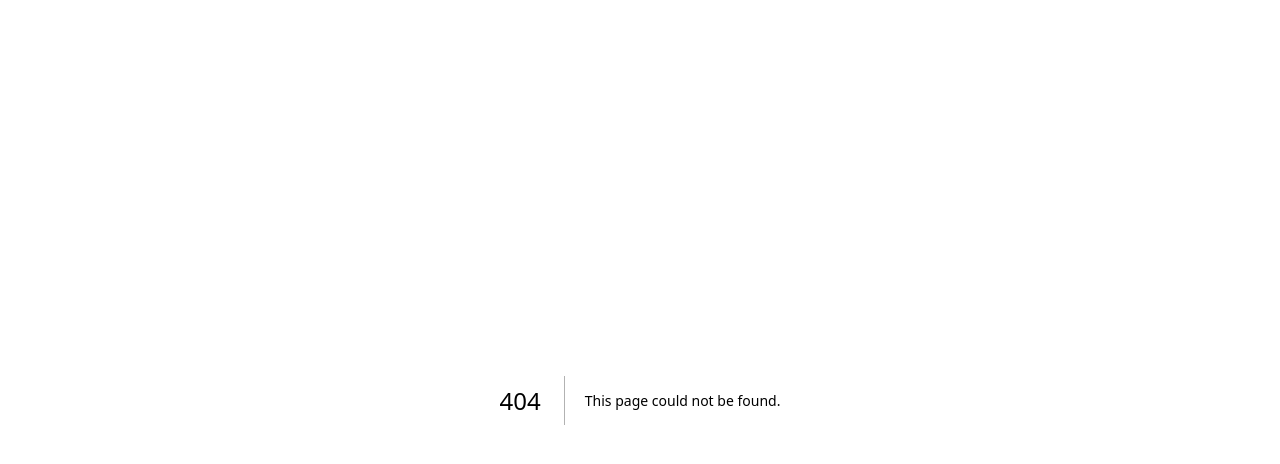
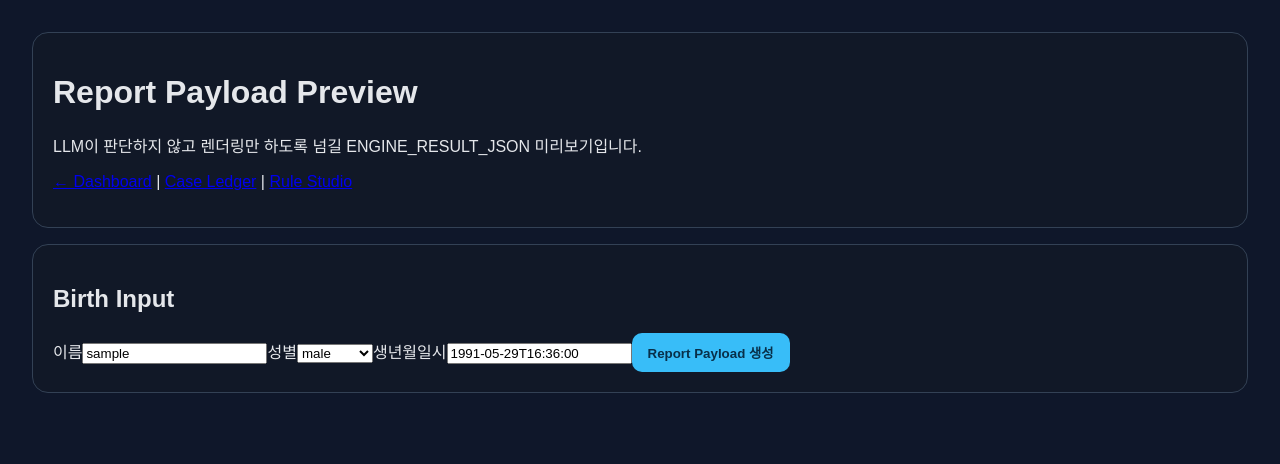
Before and after one commit to vujaderoom/sajuengine, a Next.js app in the folder frontend/: page /reports/preview in a window 1280 px wide. Before the commit this address had no page. Shown: the top 464 px of the page. Built offline with nearby package versions, Linux system fonts and the light colour scheme.

Commit message:
Add report payload preview page

```diff
--- /dev/null
+++ b/frontend/app/reports/preview/page.tsx
@@ -0,0 +1,136 @@
+"use client";
+
+import Link from "next/link";
+import { useState } from "react";
+
+type ReportResponse = {
+  engine_result: unknown;
+  report_payload: {
+    chart: Record<string, unknown>;
+    disease_profile: Record<string, unknown>;
+    medicine_profile: Record<string, unknown>;
+    yongshin: Record<string, unknown>;
+    confidence: Record<string, unknown>;
+    renderer_guardrails: string[];
+    decision_trace_id: string;
+    rule_version: string;
+  };
+};
+
+export default function ReportPreviewPage() {
+  const [name, setName] = useState("sample");
+  const [sex, setSex] = useState("male");
+  const [birthDatetime, setBirthDatetime] = useState("1991-05-29T16:36:00");
+  const [data, setData] = useState<ReportResponse | null>(null);
+  const [error, setError] = useState<string | null>(null);
+  const [loading, setLoading] = useState(false);
+
+  async function buildReportPayload() {
+    setLoading(true);
+    setError(null);
+    try {
+      const res = await fetch("/api/reports/preview", {
+        method: "POST",
+        headers: { "Content-Type": "application/json" },
+        body: JSON.stringify({
+          rule_version: "v1.0.0",
+          birth: {
+            name,
+            sex,
+            birth_datetime: birthDatetime,
+            calendar_type: "solar",
+            timezone: "Asia/Seoul",
+            location: "Seoul",
+          },
+        }),
+      });
+      const json = await res.json();
+      if (!res.ok) {
+        throw new Error(json?.message ?? `API error: ${res.status}`);
+      }
+      setData(json);
+    } catch (err) {
+      setError(err instanceof Error ? err.message : "unknown error");
+    } finally {
+      setLoading(false);
+    }
+  }
+
+  const payload = data?.report_payload;
+
+  return (
+    <main>
+      <div className="card">
+        <h1>Report Payload Preview</h1>
+        <p>LLM이 판단하지 않고 렌더링만 하도록 넘길 ENGINE_RESULT_JSON 미리보기입니다.</p>
+        <p>
+          <Link href="/dashboard">← Dashboard</Link>{" | "}
+          <Link href="/cases">Case Ledger</Link>{" | "}
+          <Link href="/rules">Rule Studio</Link>
+        </p>
+      </div>
+
+      <div className="card">
+        <h2>Birth Input</h2>
+        <label>
+          이름
+          <input value={name} onChange={(event) => setName(event.target.value)} />
+        </label>
+        <label>
+          성별
+          <select value={sex} onChange={(event) => setSex(event.target.value)}>
+            <option value="male">male</option>
+            <option value="female">female</option>
+            <option value="unknown">unknown</option>
+          </select>
+        </label>
+        <label>
+          생년월일시
+          <input
+            value={birthDatetime}
+            onChange={(event) => setBirthDatetime(event.target.value)}
+            placeholder="1991-05-29T16:36:00"
+          />
+        </label>
+        <button onClick={buildReportPayload}>{loading ? "생성 중..." : "Report Payload 생성"}</button>
+      </div>
+
+      {error && (
+        <div className="card">
+          <h2>Error</h2>
+          <p style={{ color: "#fca5a5" }}>{error}</p>
+        </div>
+      )}
+
+      {payload && (
+        <>
+          <div className="card">
+            <h2>Summary</h2>
+            <p>
+              <span className="badge">년주: {String(payload.chart.year)}</span>
+              <span className="badge">월주: {String(payload.chart.month)}</span>
+              <span className="badge">일주: {String(payload.chart.day)}</span>
+              <span className="badge">시주: {String(payload.chart.hour)}</span>
+            </p>
+            <p>
+              <span className="badge">핵심 병: {String(payload.disease_profile.core_disease)}</span>
+              <span className="badge">약: {String(payload.medicine_profile.name)}</span>
+              <span className="badge">용신: {String(payload.yongshin.primary)}</span>
+              <span className="badge">confidence: {String(payload.confidence.score)}</span>
+            </p>
+          </div>
+
+          <div className="card">
+            <h2>Renderer Guardrails</h2>
+            <pre>{payload.renderer_guardrails.join("\n")}</pre>
+          </div>
+
+          <div className="card">
+            <h2>ENGINE_RESULT_JSON</h2>
+            <pre>{JSON.stringify(payload, null, 2)}</pre>
+          </div>
+        </>
+      )}
+    </main>
+  );
+}
```
